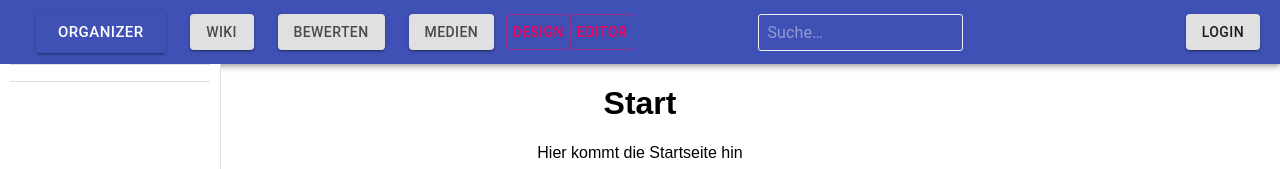
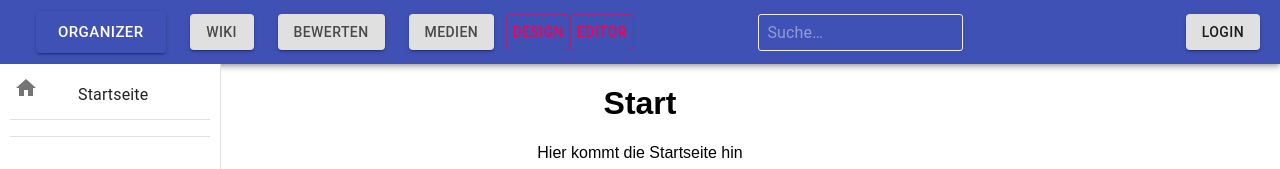
Before and after one commit to church-organizer/cgr-app, a React (Create React App) app: page / in a window 1280 px wide. Shown: the top 169 px of the page. Built offline with nearby package versions, Linux system fonts and the light colour scheme.

Commit message:
no warnings

```diff
--- a/src/components/wiki/CreatePage.js
+++ b/src/components/wiki/CreatePage.js
@@ -15,8 +15,8 @@ class CreatePage extends Component {
     };
     links = [
         [
-            <SideNavItem onClick={""} text={"Seite Speichern"} icon={<SaveIcon/>}/>,
-            <SideNavItem onClick={""} text={"Abbrechen"} icon={<CancelIcon/>}/>
+            <SideNavItem key={1} click="" text={"Seite Speichern"} icon={<SaveIcon/>}/>,
+            <SideNavItem key={2} click="" text={"Abbrechen"} icon={<CancelIcon/>}/>
         ]
     ];
 
--- a/src/components/wiki/Wiki.js
+++ b/src/components/wiki/Wiki.js
@@ -31,8 +31,8 @@ class Wiki extends Component {
 
     links = [
         [
-            <SideNavItem onClick={this.onCreateButton} text={"Neue Seite"} icon={<AddIcon/>}/>,
-            <SideNavItem onClick={this.onEditHandler} text={"Seite bearbeiten"} icon={<EditIcon/>}/>
+            <SideNavItem key={1} onClick={this.onCreateButton} text={"Neue Seite"} icon={<AddIcon/>}/>,
+            <SideNavItem key={2} onClick={this.onEditHandler} text={"Seite bearbeiten"} icon={<EditIcon/>}/>
         ]
     ];
 
--- a/src/tools/Editor/Editor.js
+++ b/src/tools/Editor/Editor.js
@@ -42,7 +42,7 @@ const Editor = (props) => {
                               contentToolbar: ['tableColumn', 'tableRow', 'mergeTableCells']
                           },
                           image: {
-                              toolbar: ['imageTextAlternative', 'imageStyle:alignLeft', 'imageStyle:full', 'imageStyle:alignRight']
+                              toolbar: ['imageTextAlternative', 'imageStyle:full']
                           },
 
                       }}
--- a/src/tools/Path/Path.js
+++ b/src/tools/Path/Path.js
@@ -22,9 +22,9 @@ const Path = (props) => {
         let path = "";
         return (
             <Breadcrumbs separator={">"} aria-label="breadcrumb">
-                {props.path.map(dir => {
+                {props.path.map((dir, index) => {
                     path += "/" + dir;
-                    return (<Link classes={classes.link} color="primary" to={path} onClick={handleClick}>{dir}</Link>);
+                    return (<Link key={index} component={'a'} className={classes.link} color="primary" to={path} onClick={handleClick}>{dir}</Link>);
                 })}
             </Breadcrumbs>
         );
--- a/src/tools/SideNav/SideNav.js
+++ b/src/tools/SideNav/SideNav.js
@@ -8,7 +8,7 @@ import {
     makeStyles,
     Typography,
 } from "@material-ui/core";
-import {Link} from "react-router-dom";
+import HomeIcon from '@material-ui/icons/Home';
 
 
 const useStyles = makeStyles(theme => ({
@@ -22,7 +22,8 @@ const useStyles = makeStyles(theme => ({
     item: {
         paddingLeft: 0,
         paddingRight: 0,
-        display: "inline-block"
+        display: "inline-block",
+        borderRadius: '2px'
     },
     button: {
         width: "100%",
@@ -32,11 +33,11 @@ const useStyles = makeStyles(theme => ({
 export const SideNavItem = (props) => {
     const classes = useStyles();
     return (
-        <ListItem key={props.text} button className={classes.item} onClick={props.onClick} >
-            <Link component="button" classes={classes.button}>
+        <ListItem key={props.text.replace(" ", "")} button className={classes.item} onClick={props.click} >
+            <div  className={classes.button}>
                 <ListItemIcon className="side-nav-entry">{props.icon}</ListItemIcon>
                 <Typography className="side-nav-entry">{props.text}</Typography>
-            </Link>
+            </div>
         </ListItem>
     );
 };
@@ -45,6 +46,7 @@ const SideNav = (props) => {
 
     const forSideNav = (links) => (
         <div>
+            <SideNavItem onClick={""} text={"Startseite"} icon={<HomeIcon/>}/>
             <Divider/>
             <List>
                 {links.map(item => item)}
```
